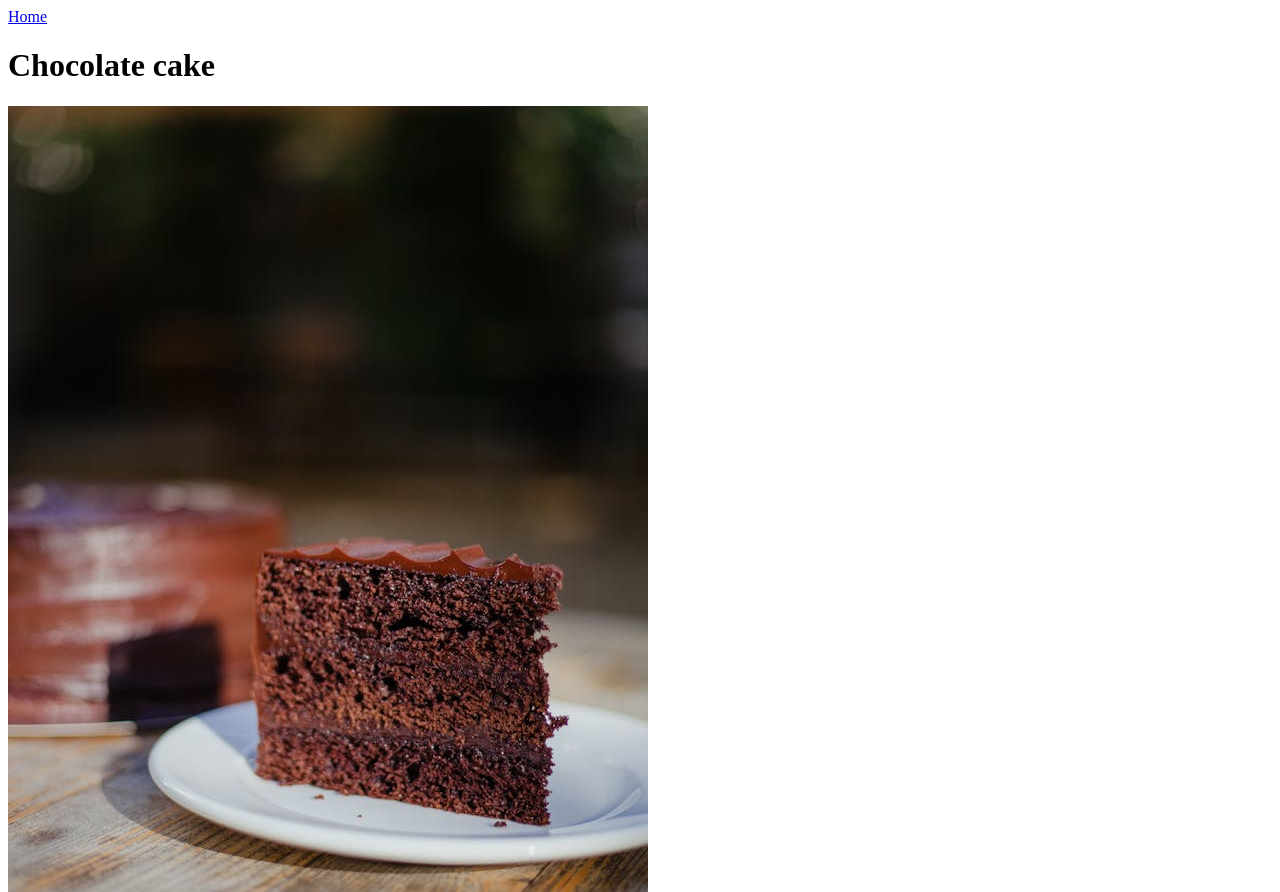
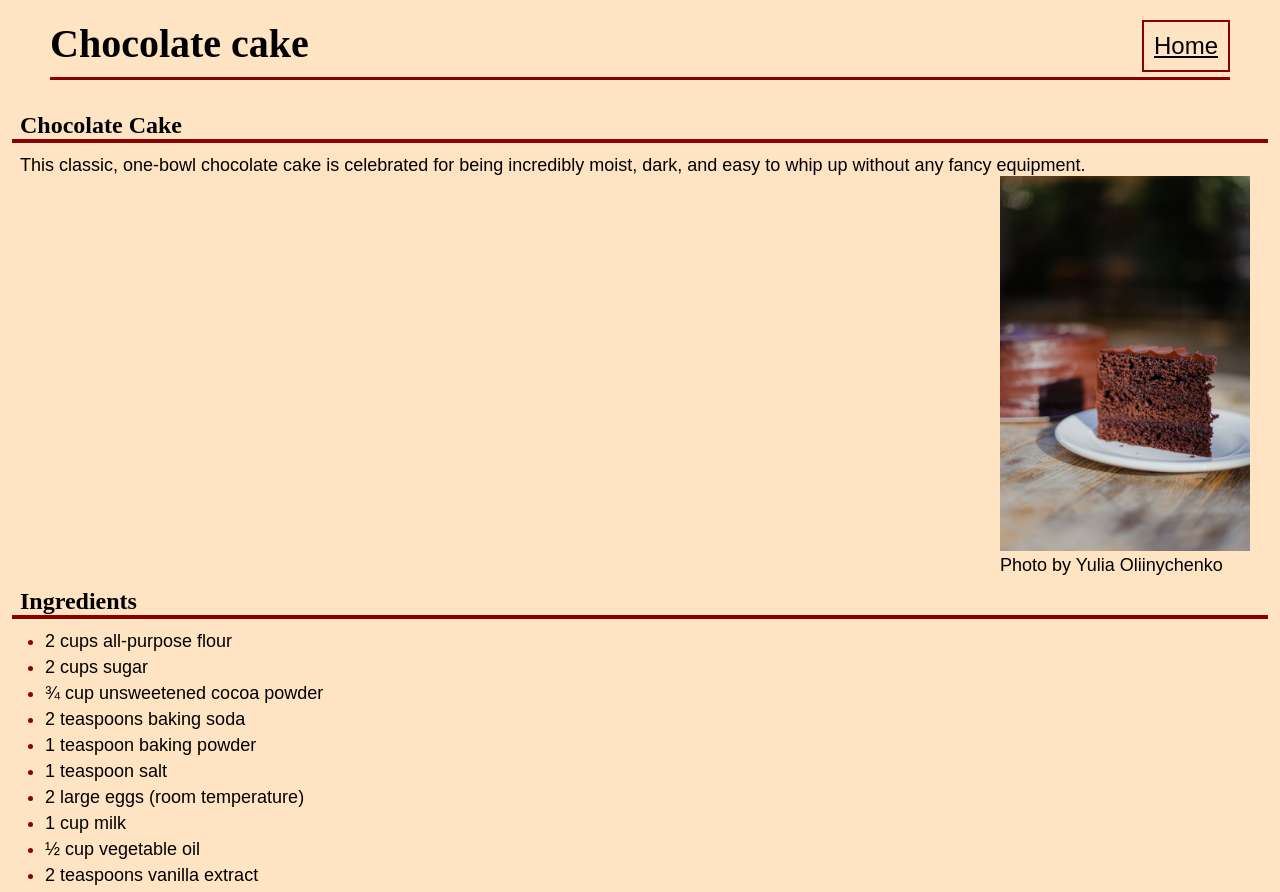
Before and after one commit to KZSZY/odin-recipes, a plain HTML site: page recipes/chololate-cake.html in a window 1280 px wide. Shown: the top 892 px of the page. Drawn offline with Linux system fonts and the light colour scheme.

Commit message:
Add style to chocolate-cake.html and prosecco-strawberry-risotto.html

```diff
--- a/recipes/chololate-cake.html
+++ b/recipes/chololate-cake.html
@@ -3,18 +3,22 @@
 <head>
     <meta charset="UTF-8">
     <meta name="viewport" content="width=device-width, initial-scale=1.0">
+    <link rel="stylesheet" href="../style/style.css">
     <title>Chocolate Cake</title>
 </head>
 <body>
-    <a href="../index.html">Home</a>
+    <a class="home" href="../index.html">Home</a>
 
     <h1>Chocolate cake</h1>
 
-    <img src="/style/images/pexels-yulia-oliinychenko-849416506-19651178.jpg" alt="Slice of Chocolate Cake on a Plate by Yulia Oliinychenko">
-    <p>Photo by Yulia Oliinychenko</p>
-
-    <h2>Chocolate Cake</h2>
-    <p>This classic, one-bowl chocolate cake is celebrated for being incredibly moist, dark, and easy to whip up without any fancy equipment.</p>
+    <div class="show">
+        <h2>Chocolate Cake</h2>
+        <p id="description">This classic, one-bowl chocolate cake is celebrated for being incredibly moist, dark, and easy to whip up without any fancy equipment.</p>
+        <div>
+            <img src="/style/images/pexels-yulia-oliinychenko-849416506-19651178.jpg" alt="Slice of Chocolate Cake on a Plate by Yulia Oliinychenko">
+            <p>Photo by Yulia Oliinychenko</p>
+        </div>
+    </div>
 
     <h2>Ingredients</h2>
     <ul>
--- a/style/style.css
+++ b/style/style.css
@@ -85,12 +85,11 @@ img {
 }
 
 .show div {
-    float: inline-end;
+    float: right;
     margin-right: 30px;
 }
 
 #description {
     float: left;
-    width: max-content;
     margin-left: 20px;
 }
```
Also changed, not shown: recipes/prosecco-strawberry-risotto.html (+10 -6 lines).
